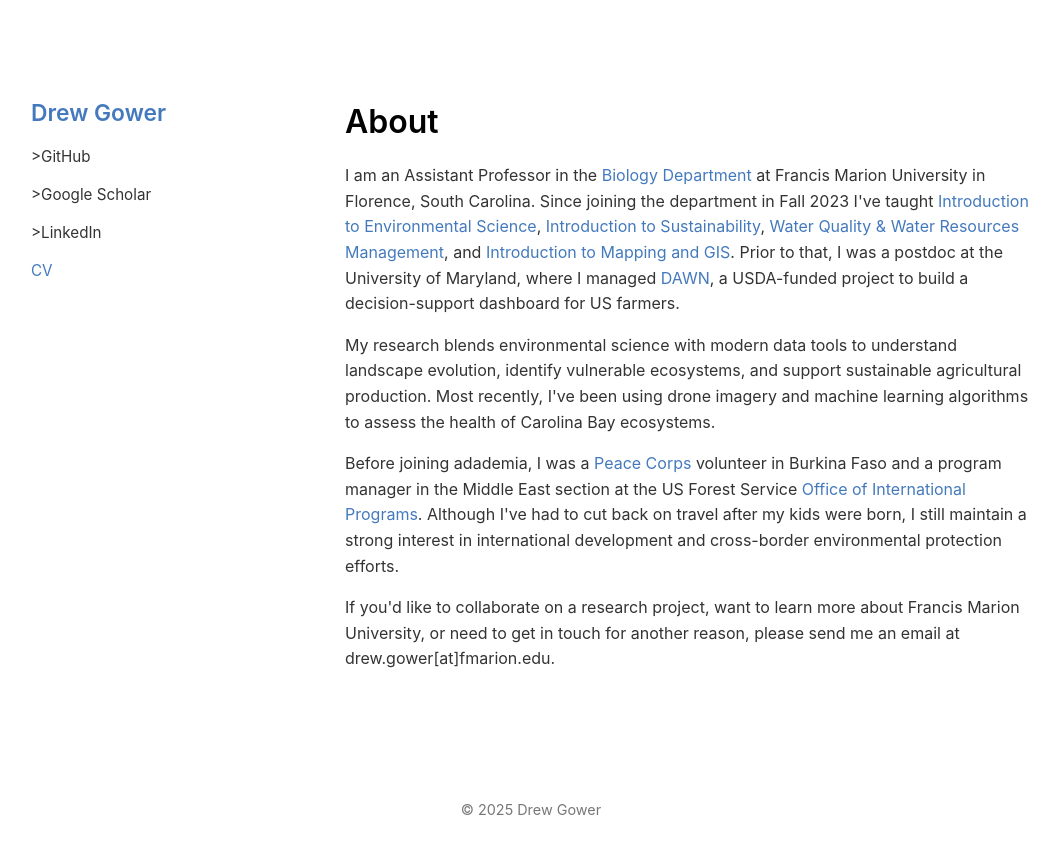
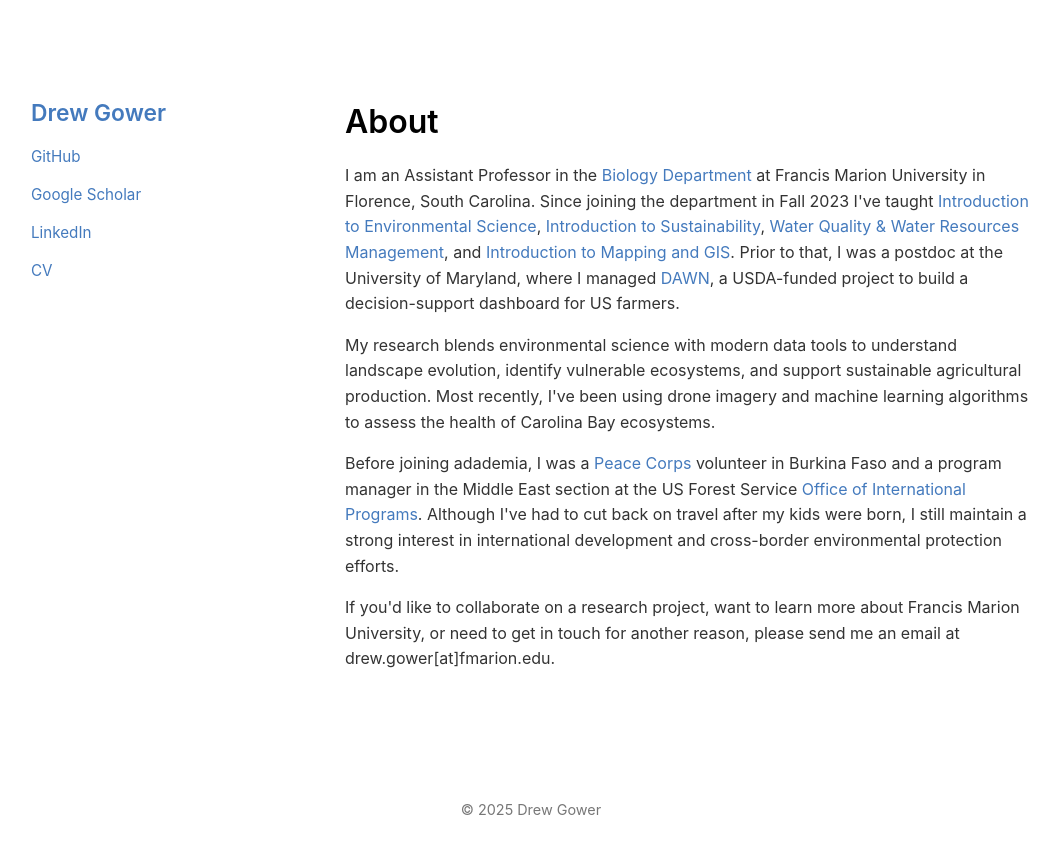
Before and after one commit to dbg6y/dbg6y.github.io, a Jekyll site: the page built from index.html, in a window 1280 px wide. Shown: the top 854 px of the page, without its empty margins (109-1168 px from the left). Built offline with Jekyll 4.4.1, drawn with Linux system fonts in a browser that asks for light colours.

Commit message:
fixed links

```diff
--- a/_layouts/default.html
+++ b/_layouts/default.html
@@ -11,9 +11,9 @@
   <div class="two-column-container">
     <aside class="left-column">
       <h1><a href="https://drewgower.com/">Drew Gower</a></h1>
-      <p><a href="https://github.com/dbg6y" target="_blank"></a>>GitHub</a></p>
-      <p><a href="https://scholar.google.com" target="_blank"></a>>Google Scholar</a></p>
-      <p><a href="https://www.linkedin.com/in/drew-gower-5b8237a9/" target="_blank"></a>>LinkedIn</a></p>
+      <p><a href="https://github.com/dbg6y" target="_blank">GitHub</a></p>
+      <p><a href="https://scholar.google.com" target="_blank">Google Scholar</a></p>
+      <p><a href="https://www.linkedin.com/in/drew-gower-5b8237a9/" target="_blank">LinkedIn</a></p>
       <p><a href="/assets/Gower_CV.pdf">CV</a></p>
     </aside>
     <main class="right-column">
```
